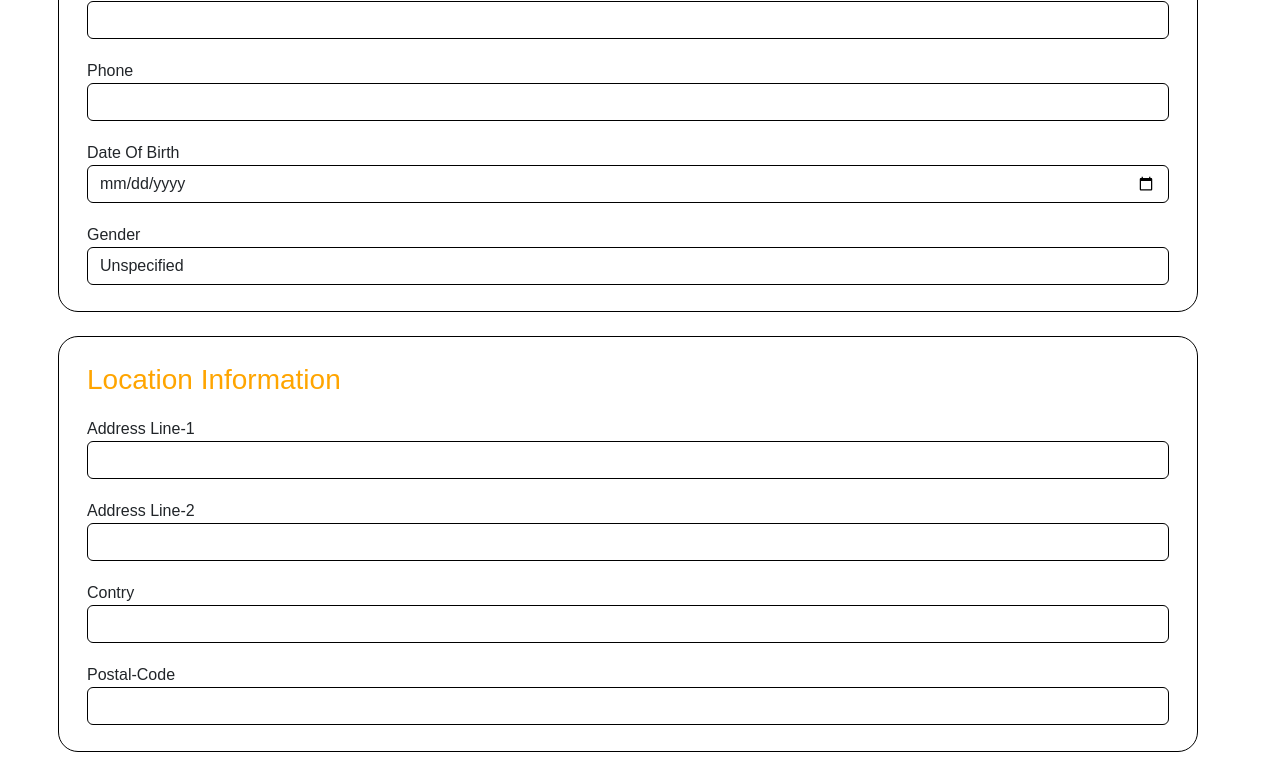
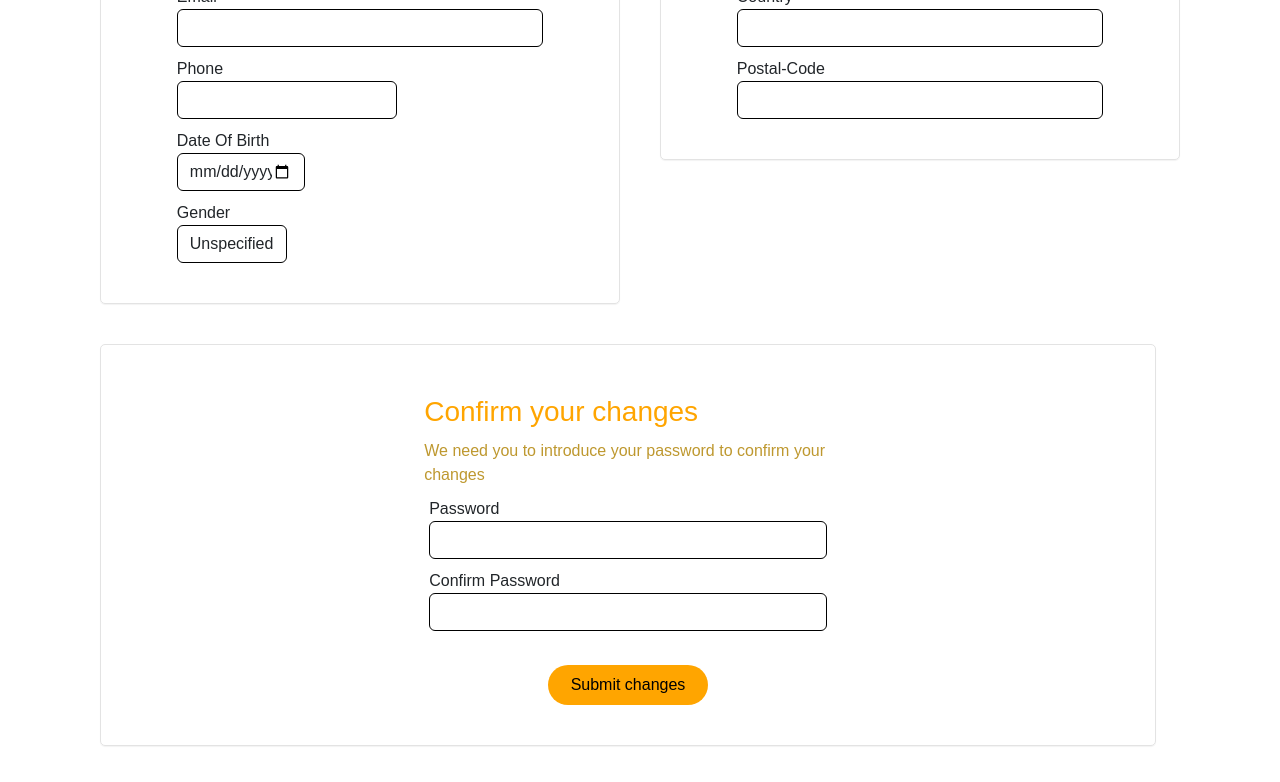
Before and after one commit to JCamacho4/sporthub_vercel, a React (Vite) app in the folder sporthubReact/: page /profile/1/change-personal-info in a window 1280 px wide. Shown: the part 500-1282 px from the top of the page. Built offline with nearby package versions, Linux system fonts and the light colour scheme.

Commit message:
change personal information form

```diff
--- a/sporthubReact/src/assets/styles/changePersonalInfo.css
+++ b/sporthubReact/src/assets/styles/changePersonalInfo.css
@@ -3,7 +3,8 @@
 }
 
 .section-input {
-    margin-top: 10px;
+    margin-top: 20px;
+    margin-left: 9%;
     color: #ffa500;
     margin-bottom: 10px;
 }
@@ -11,6 +12,8 @@
 .input-field {
     margin-top: 10px;
     margin-bottom: 10px;
+    margin-left: 10%;
+    margin-right: 10%;
 }
 
 .button-submit {
@@ -24,6 +27,7 @@
     cursor: pointer;
     font-size: 1em;
     margin-bottom: 10px;
+    margin-left: calc(50% - 80px);
 }
 
 .button-submit:hover {
@@ -35,12 +39,14 @@
 .div-input-group {
     border: 1.5px solid rgba(0, 0, 0);
     border-radius: 20px;
-    justify-content: center;
-    align-items: center;
+    /*justify-content: center;
+    align-items: center;*/
 }
 
 #extra-info{
     color: #be982f;
+    margin-left: 9%;
+    margin-bottom: 10px;
 }
 
 .input-formulario{
@@ -51,3 +57,7 @@
 	box-shadow: 0px 0px 10px -2px #ffa500;
 	outline-width: 0px;
 }
+
+.small-input {
+    width: 50%;
+}
--- a/sporthubReact/src/assets/styles/product.css
+++ b/sporthubReact/src/assets/styles/product.css
@@ -3,3 +3,21 @@
     margin: 0 auto;
     text-align: center;
   }
+
+.boton-producto{
+    background-color: #ffa500;
+    border: none;
+    color: #000;
+    cursor: pointer;
+    border-radius: 25px;
+    text-align: center;
+    height: 50px;
+    width: calc(20%);
+    height: 50px;
+    line-height: 30px;
+  }
+
+  .boton-producto:hover{
+    background-color: #ffa600ad;
+    transition: 0.2s;
+  }
--- a/sporthubReact/src/components/ChangePersonalInfo.jsx
+++ b/sporthubReact/src/components/ChangePersonalInfo.jsx
@@ -16,51 +16,46 @@ export default function ChangePersonalInfo({ userLogged, setUserLogged }) {
     return (
         <>
             <form>
-                <div className="row ">
                 <div className="tittle-subtittle">
                     <h2>Change your personal info</h2>
                     <p> Hello {username}, here you can change your personal info</p>
                 </div>
-
-
-                    <div className="card row mt-3 mb-2 p-3 div-input-group" >
+                <div className="row align-items-start project-div">
+                    <div className="col project-section">
                         <h3 className="section-input"> Personal Information</h3>
                         <div className="input-field">
-                            <label htmlFor="name-f">First Name</label>
-                            <input type="text" className="form-control input-formulario" name="fname" id="name-f" />
-
+                            <label htmlFor="name-f" >First Name</label>
+                            <input type="text" maxLength={40} className="form-control input-formulario" name="fname" id="name-f" />
                         </div>
                         <div className="input-field">
                             <label htmlFor="name-l">Last name</label>
-                            <input type="text" className="form-control input-formulario" name="lname" id="name-l" />
+                            <input type="text" maxLength={40} className="form-control input-formulario" name="lname" id="name-l" />
                         </div>
                         <div className="input-field">
                             <label htmlFor="email">Email</label>
-                            <input type="email" className="form-control input-formulario" name="email" id="email" />
+                            <input type="email" maxLength={60} className="form-control input-formulario" name="email" id="email" />
                         </div>
 
                         <div className="input-field">
                             <label htmlFor="tel">Phone</label>
-                            <input type="tel" name="phone" className="form-control input-formulario" id="tel" />
+                            <input type="tel" style={{width: "60%",}} name="phone" className="form-control input-formulario" id="tel" />
                         </div>
 
                         <div className="input-field">
                             <label htmlFor="Date">Date Of Birth</label>
-                            <input type="Date" name="dob" className="form-control input-formulario" id="Date" />
+                            <input type="Date" style={{width: "35%",}} name="dob" className="form-control input-formulario" id="Date" />
                         </div>
 
                         <div className="input-field">
                             <label htmlFor="sex">Gender</label>
-                            <select id="sex" className="form-control browser-default custom-select input-formulario" >
+                            <select style={{width: "30%",}} id="sex" className="form-control browser-default custom-select input-formulario" >
                                 <option value="unspesified">Unspecified</option>
                                 <option value="female">Female</option>
                                 <option value="male">Male</option>
                             </select>
                         </div>
-
                     </div>
-
-                    <div className="card row mt-3 mb-3 p-3 div-input-group">
+                    <div className="col project-section">
                         <h3 className="section-input"> Location Information</h3>
                         <div className="input-field">
 
@@ -75,7 +70,7 @@ export default function ChangePersonalInfo({ userLogged, setUserLogged }) {
                         </div>
 
                         <div className="input-field">
-                            <label htmlFor="State">Contry</label>
+                            <label htmlFor="State">Country</label>
                             <input type="address" className="form-control input-formulario" name="State" id="State" />
                         </div>
 
@@ -85,8 +80,9 @@ export default function ChangePersonalInfo({ userLogged, setUserLogged }) {
                         </div>
                     </div>
 
-                    <div className="card row mt-3 mb-3 p-3 div-input-group">
-
+                    <div className="row">
+                        <div className="col project-section d-flex justify-content-cente">
+                            <div style={{width: "50%",}}>
                                 <h3 className="section-input"> Confirm your changes</h3>
                                 <p id="extra-info"> We need you to introduce your password to confirm your changes </p>
 
@@ -101,11 +97,11 @@ export default function ChangePersonalInfo({ userLogged, setUserLogged }) {
                                     <input type="Password" name="cnf-password" className="form-control input-formulario" id="pass2" />
                                 </div>
 
-                        <br/>
-
+                                <br />
                                 <button className="button-submit">Submit changes</button>
                             </div>
-
+                        </div>
+                    </div>
                 </div>
             </form>
         </>
--- a/sporthubReact/src/components/Product.jsx
+++ b/sporthubReact/src/components/Product.jsx
@@ -25,7 +25,7 @@ export default function Product(props) {
 				<h1>{product.name}</h1>
 				<img style={{ maxWidth: '30%', height: 'auto' }} src={product.photo} alt="photo" />
 				<p>{product.description}</p>
-				<button className="btn btn-primary" onClick={() => props.addToCart(product)}>Add to cart</button>
+				<button className="btn boton-producto" onClick={() => props.addToCart(product)}>Add to cart</button>
 			</div>
 		) : null
 	);
```
Lines whose indentation alone changed are shown as unchanged.
